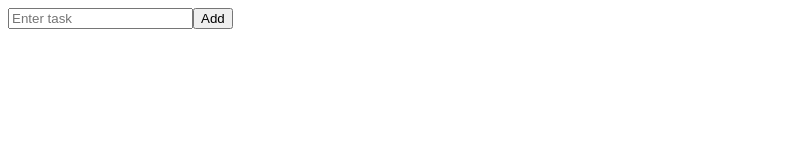
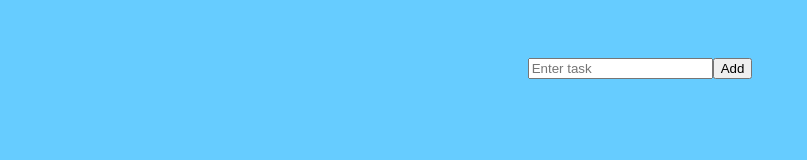
Before and after one commit to binita-g/todo-app, a React app in the folder react-todo-app/: page / in a window 1280 px wide. Shown: the whole page, without its empty margins (0-807 px from the left). Built offline with nearby package versions, Linux system fonts and the light colour scheme.

Commit message:
Add styling and logic for creating a new item for each task

```diff
--- a/react-todo-app/public/index.html
+++ b/react-todo-app/public/index.html
@@ -5,7 +5,6 @@
   </head>
   <body>
     <div id="container">
-        <p>Test</p>
     </div>
   </body>
 </html>
--- a/react-todo-app/src/TodoList.js
+++ b/react-todo-app/src/TodoList.js
@@ -1,12 +1,48 @@
 import React, { Component } from "react";
 
 export class TodoList extends Component {
+constructor(props) {
+    super(props);
+
+    this.state = {
+        tasks: []
+    };
+
+    this.addTask = this.addTask.bind(this);
+    }
+
+    addTask(e) {
+        // If the user inputs a task, create a task object.
+        if (this._inputElement.value.length > 0) {
+            // Task object needs to have a unique ID, so use the current date.
+            var newTask = {
+              text: this._inputElement.value,
+              key: Date.now()
+            };
+
+            // Maintain a list of all the tasks in an array.
+            this.setState((prevState) => {
+              return {
+                tasks: prevState.tasks.concat(newTask)
+              };
+            });
+
+            this._inputElement.value = "";
+          }
+
+          console.log(this.state.tasks);
+
+          // Prevent page reload on submit
+          e.preventDefault();
+    }
+
   render() {
     return (
       <div className="todoListMain">
         <div className="header">
-          <form>
-            <input placeholder="Enter task">
+          <form onSubmit={this.addTask}>
+            <input ref={(c) => this._inputElement = c}
+                placeholder="Enter task">
             </input>
             <button type="submit">Add</button>
           </form>
--- a/react-todo-app/src/index.css
+++ b/react-todo-app/src/index.css
@@ -0,0 +1,10 @@
+body {
+    padding: 50px;
+    background-color: #66CCFF;
+    font-family: sans-serif;
+}
+
+#container {
+    display: flex;
+    justify-content: center;
+}
```
